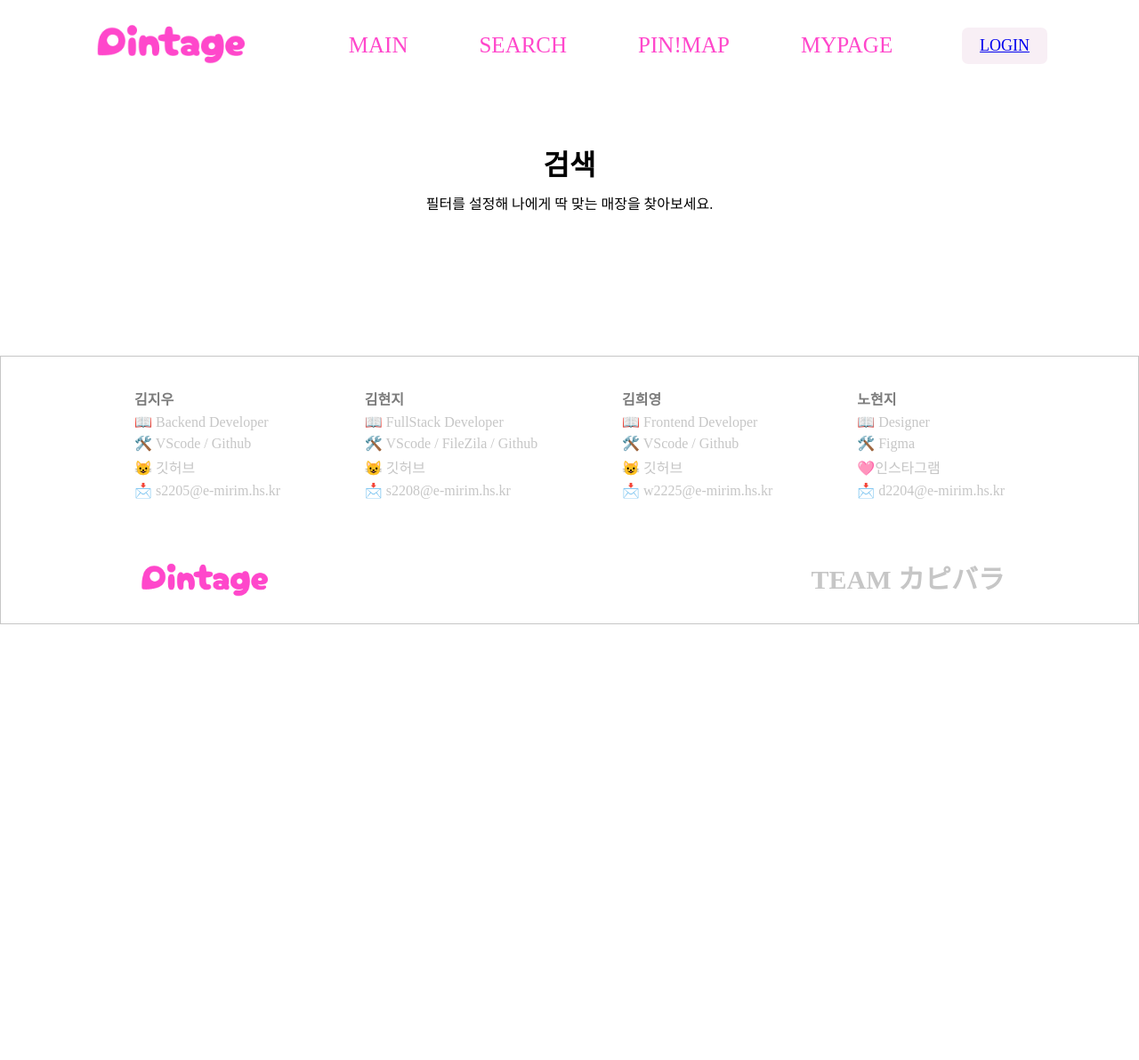
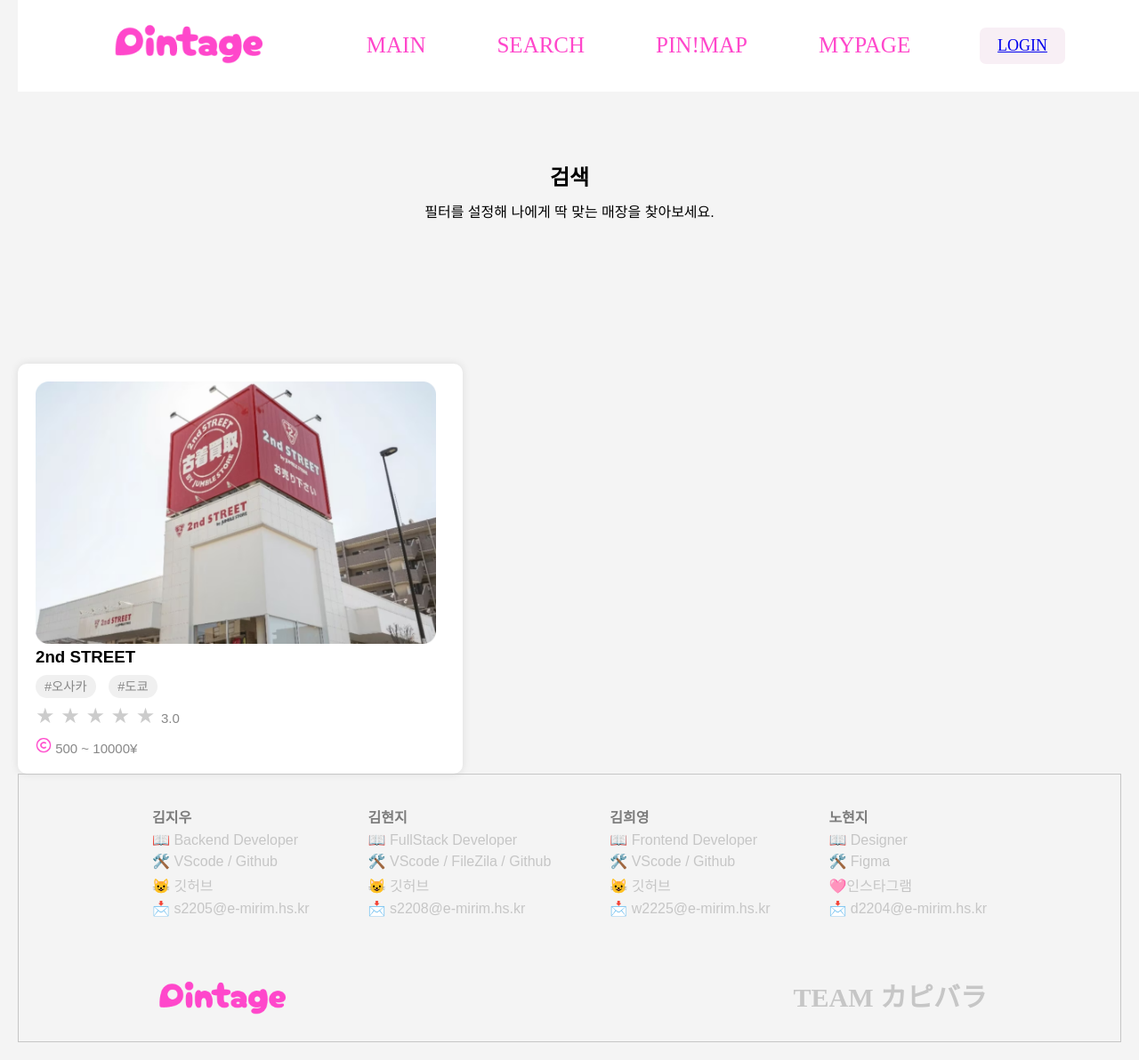
Before and after one commit to Pin-tage/Pin_tage, a PHP site: page /search.html in a window 1280 px wide. Shown: the whole page at 89% size. Before the commit the page ends 702 px from the top, so only its background shows below. Run offline with PHP 8.4, Linux system fonts and the light colour scheme; some web fonts are replaced.

Commit message:
검색페이지 게시물 구현

```diff
--- a/css/search.css
+++ b/css/search.css
@@ -79,6 +79,101 @@
     display: flex;
 }
 
+/* 게시글 구현 css */
+.storeImg{
+    width: 450px;
+    height: auto; /* 가로세로 비율 유지 */
+}
+.post {
+    background-color: #fff;
+    border-radius: 20px;
+    box-shadow: 0 4px 8px rgba(0, 0, 0, 0.1);
+    padding: 20px;
+    width: 80%;
+    max-width: 500px;
+}
+
+.post h2 {
+    margin-top: 0;
+}
+
+.hashtags {
+    margin: 10px 0;
+}
+
+.hashtags span {
+    background-color: #f0f0f0;
+    color: #555;
+    padding: 5px 10px;
+    border-radius: 15px;
+    margin-right: 5px;
+    font-size: 0.9em;
+}
+
+.post p {
+    color: #333;
+ }
+
+ /* 게시글 별점 */
+body {
+    font-family: Arial, sans-serif;
+    background-color: #f4f4f4;
+    padding: 20px;
+}
+
+.post {
+    background-color: #fff;
+    border-radius: 10px;
+    padding: 20px;
+    box-shadow: 0 0 10px rgba(0, 0, 0, 0.1);
+}
+
+h1 {
+    font-size: 24px;
+    margin-bottom: 10px;
+}
+
+.hashtags {
+    margin-bottom: 10px;
+}
+
+.hashtags span {
+    margin-right: 10px;
+    color: #888;
+}
+
+.rating {
+    font-size: 24px;
+}
+
+.star {
+    color: #ccc;
+    cursor: pointer;
+}
+
+.star.active, .star:hover {
+    color: #FF47CB;
+}
+
+.rating-star{
+    font-family: Arial, sans-serif;
+    font-size: 15px;
+    color: #888;
+    margin-top: 10px;
+}
+
+/* 가격 */
+.yenImg{
+    width: 18px;
+    height: auto; /* 가로세로 비율 유지 */
+}
+.price {
+    font-size: 15px;
+    color: #888;
+    margin-top: 10px;
+}
+
+
 
 
 /*footer 시작*/
--- a/js/search.js
+++ b/js/search.js
@@ -0,0 +1,26 @@
+// 별점 색
+document.addEventListener('DOMContentLoaded', function() {
+    let stars = document.querySelectorAll('.star');
+    let ratingDisplay = document.querySelector('.rating-value'); // 별점 숫자를 표시할 요소 선택
+
+    stars.forEach(function(star){
+      star.addEventListener('click', setRating);
+    });
+
+    function setRating(ev){
+      let ratingValue = ev.currentTarget.getAttribute('data-value');
+      stars.forEach(function(star, index){
+        if(index < ratingValue){
+          star.classList.add('rated');
+        } else {
+          star.classList.remove('rated');
+        }
+      });
+      updateRatingValue(ratingValue); // 별점 숫자 업데이트 함수 호출
+    }
+
+    function updateRatingValue(value) {
+      let numericValue = parseFloat(value); // 정수를 실수로 변환
+      ratingDisplay.textContent = `별점: ${numericValue.toFixed(1)}`; // 소수점 한 자리까지 표시
+    }
+  });
--- a/map.html
+++ b/map.html
@@ -68,7 +68,7 @@
         <!-- 이하 해시태그들 -->
     </div>
 
-    <!-- 회색 실선 -->
+    <!-- 회색 점선 -->
     <div class="grey-line"></div>
 
     <!-- 결과 -->
--- a/search.html
+++ b/search.html
@@ -43,8 +43,30 @@
         </div>
     </main>
 
+    <!-- 게시글 구현 -->
+    <div class="post">
+        <img src="./Mask group.png" class="storeImg">
+        <h3>2nd STREET</h3>
+        <div class="hashtags">
+          <span>#오사카</span>
+          <span>#도쿄</span>
+        </div>
+        <div class="rating">
+            <span class="star" onclick="rate(1)">&#9733;</span>
+            <span class="star" onclick="rate(2)">&#9733;</span>
+            <span class="star" onclick="rate(3)">&#9733;</span>
+            <span class="star" onclick="rate(4)">&#9733;</span>
+            <span class="star" onclick="rate(5)">&#9733;</span>
+            <span class="rating-star">3.0</span>
+        </div>
+        <div class="price">
+            <img src="./akar-icons_coin.png" class="yenImg">
+            <span>500 ~ 10000¥</span>
+        </div>
+    </div>
 
 
+    <!-- 푸터 -->
     <footer>
         <div class="contributor">
             <div class="jiwoo">
```
Also changed, not shown: Mask group.png (added), akar-icons_coin.png (added).
